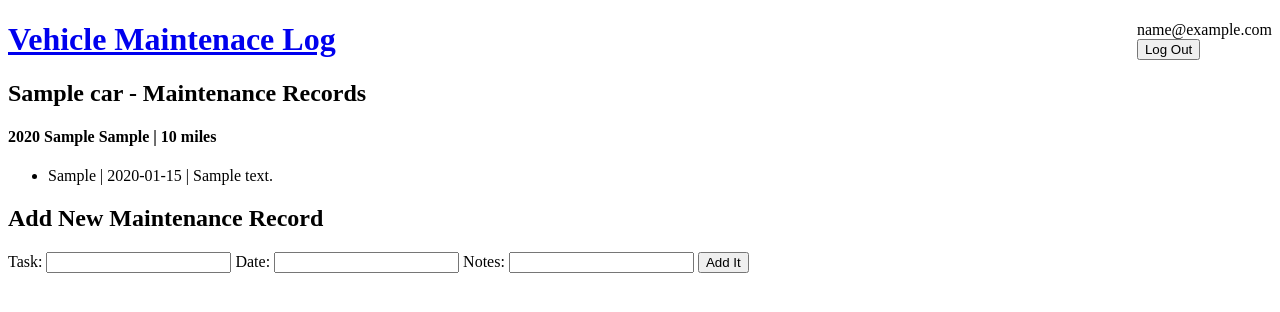
After one commit to stl-lucas/car-log, a Flask app: page /maintenance?id=1 in a window 1280 px wide. The commit adds this page. Shown: the top 312 px of the page. Run offline with Flask 2, Linux system fonts and the light colour scheme; the visitor is signed in with stand-in values (Sample User, id 1); tables that the repository leaves empty hold one stand-in row (values such as "Sample post").

Commit message:
Adding maintenance enhancment (Partially Working) and updated db info.

```diff
--- a/app.py
+++ b/app.py
@@ -3,7 +3,7 @@ from flask_sqlalchemy import SQLAlchemy
 
 app = Flask(__name__)
 app.config['DEBUG'] = True      # displays runtime errors in the browser, too
-app.config['SQLALCHEMY_DATABASE_URI'] = 'mysql+pymysql://car-log:password@localhost:3306/car-log'
+app.config['SQLALCHEMY_DATABASE_URI'] = 'mysql+pymysql://tllucas1s_car-log:SXJ#Rs]ATabL@localhost:3306/tllucas1s_car-log'
 app.config['SQLALCHEMY_ECHO'] = True
 
 db = SQLAlchemy(app)
--- a/main.py
+++ b/main.py
@@ -1,5 +1,5 @@
 from app import app, session, request, redirect, render_template, session, flash
-from models import db, User, Car
+from models import db, User, Car, Record
 
 def get_current_carlist(owner):
     return Car.query.filter_by(owner=owner).all()
@@ -99,6 +99,28 @@ def add_car():
     db.session.commit()
     return render_template('add-confirmation.html', car=car)
 
+# Load maintenance form
+@app.route("/maintenance", methods=['GET'])
+def maintenance():
+    id = request.args['id']
+    vehicle = Car.query.filter_by(id=id).first()
+    tasklist = Record.query.filter_by(vehicle=vehicle).all()
+    return render_template('maintenance.html', vehicle=vehicle, tasklist=tasklist)
+
+# Load maintenance form
+@app.route("/add_maintenance", methods=['POST'])
+def add_maintenance():
+    task_name = request.form['task-name']
+    task_date = request.form['task-date']
+    task_note = request.form['task-note']
+    id = request.args['id']
+
+    vehicle = Car.query.filter_by(id=id).first()
+    record = Record(task_name, task_date, task_note, vehicle)
+    db.session.add(record)
+    db.session.commit()
+    return render_template('add-maintenance.html', task=record)
+
 # Home Controller
 @app.route("/")
 def index():
--- a/templates/edit.html
+++ b/templates/edit.html
@@ -6,11 +6,7 @@
   <ul>
     {% for car in carlist: %}
       <li>
-        <form action="/crossoff" method="post">
-          {{ car.name }}
-          <input type="hidden" name="crossed-off-car" value="{{ car.id }}"/>
-          <input type="submit" value="I Sold it!"/>
-        </form>
+          {{ car.name }} | {{ car.year }} {{ car.make }} {{ car.model }} | <a href="/maintenance?id={{ car.id }}">Add Maintenance</a>
       </li>
     {% endfor %}
   </ul>
--- /dev/null
+++ b/templates/maintenance.html
@@ -0,0 +1,39 @@
+{% extends "base.html" %}
+
+{% block content %}
+
+{% if vehicle %}
+  <h2>{{ vehicle.name }} - Maintenance Records</h2>
+  <h4>{{ vehicle.year }} {{ vehicle.make }} {{ vehicle.model }} | {{ vehicle.mileage }} miles</h4>
+  <ul>
+	{% if tasklist|length > 0 %}
+		{% for task in tasklist: %}
+		  <li>
+			  {{ task.task }} | {{ task.date }} | {{ task.note }}
+		  </li>
+		{% endfor %}
+	{% else %}
+		<li>No maintenance records have been added.</li>
+	{% endif %}
+  </ul>
+{% endif %}
+
+<h2>Add New Maintenance Record</h2>
+
+<form action="/add_maintenance" method="post">
+    <label>
+        Task:
+        <input type="text" name="task-name"/>
+    </label>
+	<label>
+        Date:
+        <input type="text" name="task-date"/>
+    </label>
+	<label>
+        Notes:
+        <input type="textarea" name="task-note"/>
+    </label>
+    <input type="submit" value="Add It"/>
+</form>
+
+{% endblock %}
```
Also changed, not shown: models.py (+17 -0 lines), templates/add-maintenance.html (added, +7 -0 lines), 2 other files.
